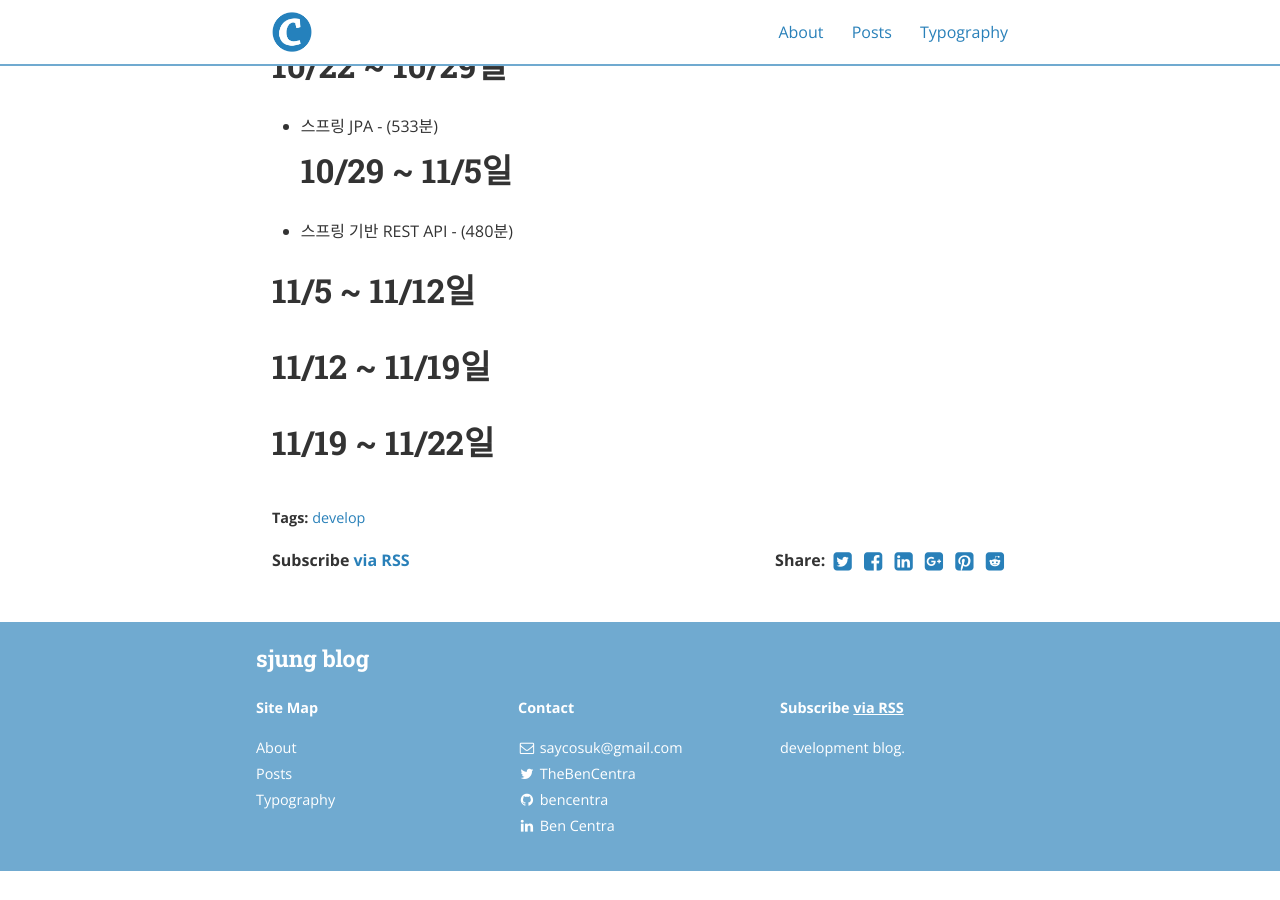
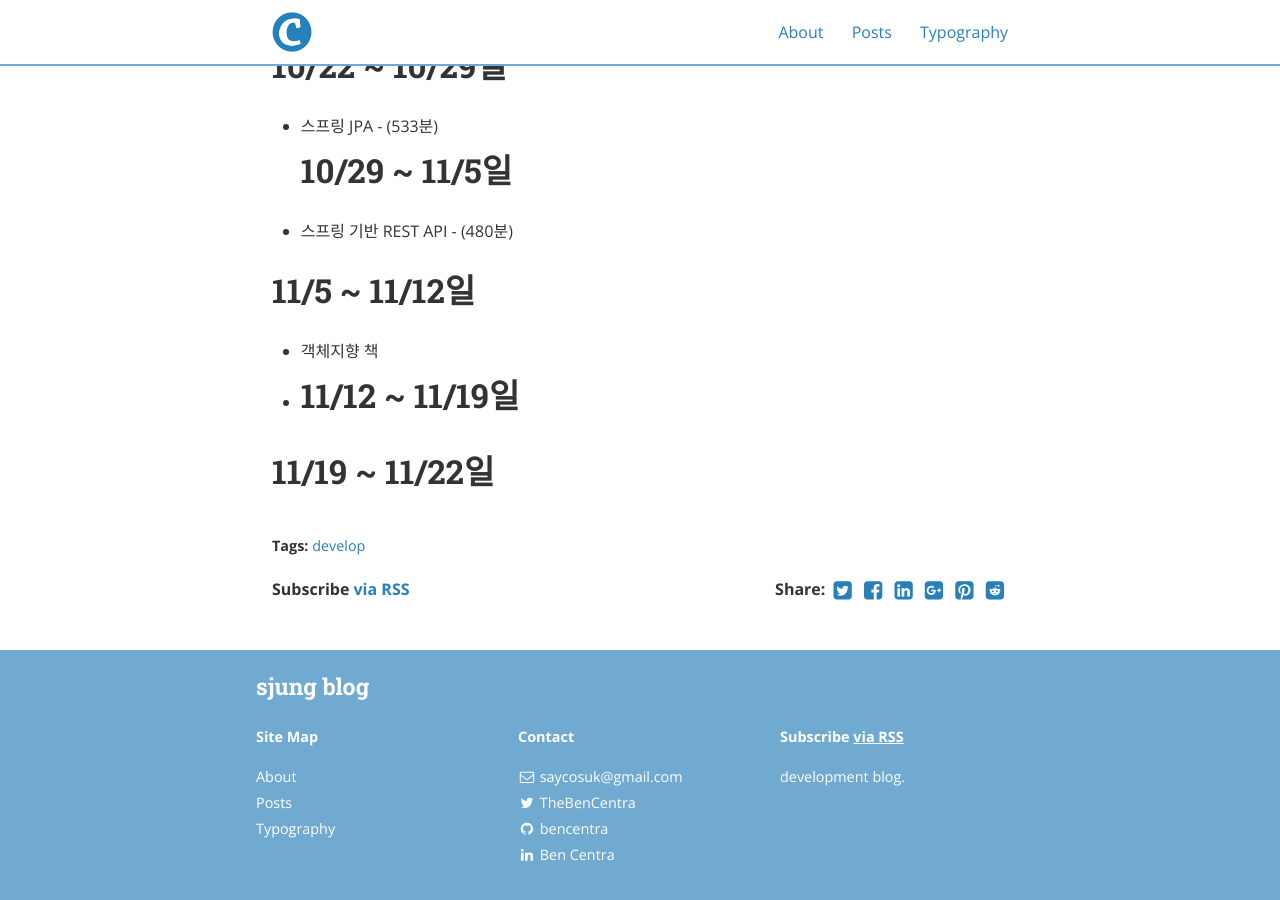
Before and after one commit to sayco5842/sayco5842.github.io, a Jekyll site: the page built from _posts/2019-10-08-java-study.markdown, in a window 1280 px wide and 900 px high, scrolled down 1021 px. Built offline with Jekyll 4.4.1, drawn with Linux system fonts in a browser that asks for light colours; nearby versions of some CDN libraries; before the commit the page ends 1892 px from its top, so only the background shows below that.

Commit message:
Update 2019-10-08-java-study.markdown

```diff
--- a/_posts/2019-10-08-java-study.markdown
+++ b/_posts/2019-10-08-java-study.markdown
@@ -38,7 +38,8 @@ Spring 책
 - 스프링 기반 REST API - (480분)
 
 # 11/5 ~ 11/12일
-
+- 객체지향 책
+-
 # 11/12 ~ 11/19일
 
 # 11/19 ~ 11/22일
```
